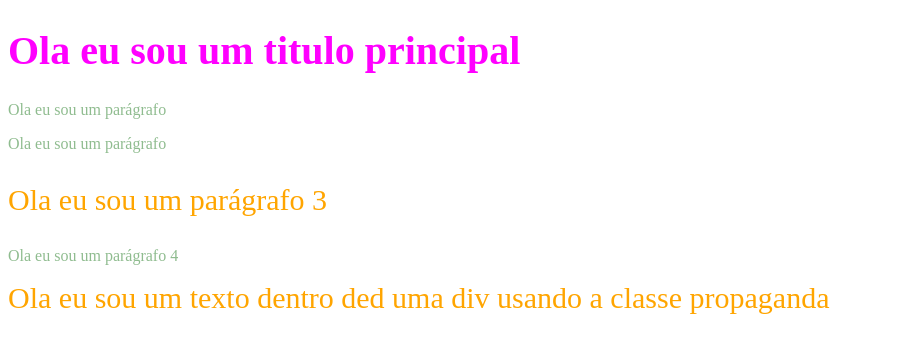
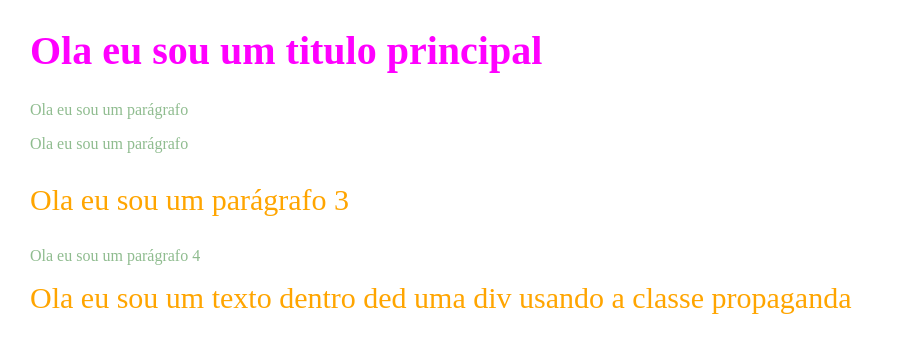
Before and after one commit to ivanilsonfelix/introducao-css, a plain HTML site: page index.html in a window 1280 px wide. Shown: the whole page, without its empty margins (0-905 px from the left). Drawn offline with Linux system fonts and the light colour scheme.

Commit message:
melhorando CSS

```diff
--- a/style.css
+++ b/style.css
@@ -1,14 +1,25 @@
+body{
+    margin-left: 30px;
+
+}
+
+
 p{
     color: darkseagreen;
+
 
 }
 .propaganda{
     font-size: 30px;
     color: orange;
 
+
 }
 
 h1{
     font-size: 40px;
     color: fuchsia;
+
+
+
 }
```
